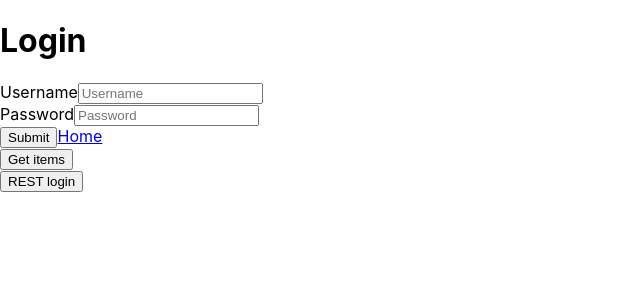
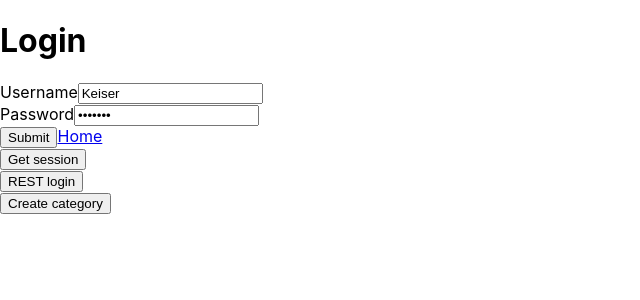
Before and after one commit to warumNicht/arch-frontend, a React (Create React App) app: page /login in a window 1280 px wide. Shown: the top 300 px of the page, without its empty margins (0-640 px from the left). Built offline with nearby package versions, Linux system fonts and the light colour scheme.

Commit message:
setting cookie from login post

```diff
--- a/src/components/login/login.tsx
+++ b/src/components/login/login.tsx
@@ -1,18 +1,24 @@
 import React from "react";
 import { Link } from "react-router-dom";
 import axios from "axios";
-import backendHost, {csrfHeaderName} from '../../constants/appConstants';
+import backendHost, { csrfHeaderName } from "../../constants/appConstants";
+
+const app = axios.create({
+  baseURL: 'http://localhost:8080',
+  withCredentials: true
+})
 
 export class Login extends React.PureComponent<any, any> {
   constructor(props: any) {
     super(props);
     this.state = {
-      username: "",
-      password: "",
+      username: "Keiser",
+      password: "A12wert",
     };
     this.handleChange = this.handleChange.bind(this);
     this.handleSubmit = this.handleSubmit.bind(this);
     this.login = this.login.bind(this);
+    this.createCategory = this.createCategory.bind(this);
   }
 
   handleChange(event: any) {
@@ -23,17 +29,15 @@ export class Login extends React.PureComponent<any, any> {
 
   handleSubmit(event: any) {
     event.preventDefault();
-    console.log('Post');
+    console.log("Post");
     let config = {
       headers: {
-        csrfHeaderName : "da5bf55f-0bb6-48b6-a97a-54eae1b47d7f",
+        "X-CSRF-Token": "78b12161-c20b-46d1-a04f-4c0f687652a4",
       },
       withCredentials: true,
     };
     axios
-      .post(
-        `${backendHost}/fetch/categories/post`,null, config
-      )
+      .post(`${backendHost}/fetch/categories/post`, null, config)
 
       .then((res) => {
         console.log(res);
@@ -45,20 +49,52 @@ export class Login extends React.PureComponent<any, any> {
     console.log("GET");
     console.log(csrfHeaderName);
     axios
-      .get(`${backendHost}/fetch/session`,{withCredentials: true})
+      .get(`${backendHost}/fetch/session`, { withCredentials: true })
       .then((res) => {
         console.log(res);
         console.log(res.data);
       });
   }
 
-  login(){
+  login() {
+    let config = {
+      credentials: 'include',
+      headers: {
+        // "X-CSRF-Token": "78b12161-c20b-46d1-a04f-4c0f687652a4",
+      },
+    };
     axios
-      .post(
-        `${backendHost}/users/rest-authentication`, this.state
-      )
+      .post(`${backendHost}/users/rest-authentication`, this.state, { withCredentials: true })
       .then((res) => {
         console.log(res);
+        console.log(res.headers);
+        this.setState({
+          token: res.data,
+        });
+        console.log(res.data);
+      });
+  }
+
+  createCategory() {
+
+    let config = {
+      withCredentials: true,
+      headers: {
+        "X-CSRF-Token": this.state.token,
+      },
+    };
+
+
+
+    console.log(this.state.token)
+    axios
+      .post(`http://localhost:8080/admin/category/create/rest`, 'ff', config)
+      .then((res) => {
+        console.log(res);
+        console.log(res.headers);
+        this.setState({
+          token: res.data,
+        });
         console.log(res.data);
       });
   }
@@ -91,9 +127,12 @@ export class Login extends React.PureComponent<any, any> {
           <input type="submit" />
           <Link to={"/"}>Home</Link>
         </form>
-        <button onClick={() => this.get()}>Get items</button>
+        <button onClick={() => this.get()}>Get session</button>
         <br />
         <button onClick={() => this.login()}>REST login</button>
+
+        <br />
+        <button onClick={() => this.createCategory()}>Create category</button>
       </div>
     );
   }
```
